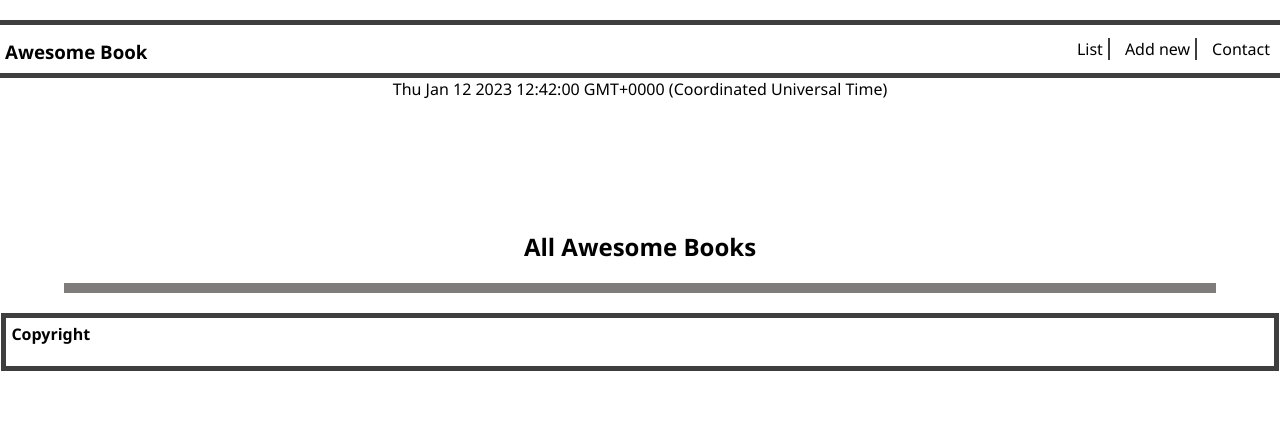
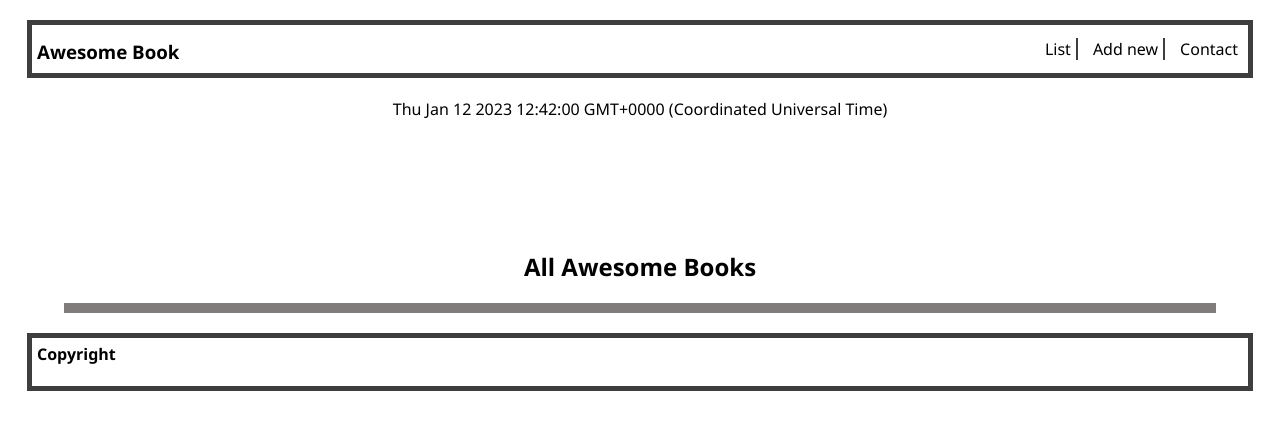
Before and after one commit to gsmalik030/awesome_books, a website: page index.html in a window 1280 px wide. Drawn offline with Linux system fonts and the light colour scheme.

Commit message:
add css files to my repo

```diff
--- a/css/styles.css
+++ b/css/styles.css
@@ -17,9 +17,10 @@ li {
 }
 
 .book-selection {
-  width: 100%;
+  width: 95%;
   height: 6vh;
   margin-top: 20px;
+  margin: 20px auto;
   display: flex;
   align-items: center;
   justify-content: space-between;
@@ -137,7 +138,7 @@ button#book-add-button {
 }
 
 .footer {
-  width: 99%;
+  width: 95%;
   margin: 20px 0 0 0;
   border: 5px solid #3e3e3e;
   height: 6vh;
```
